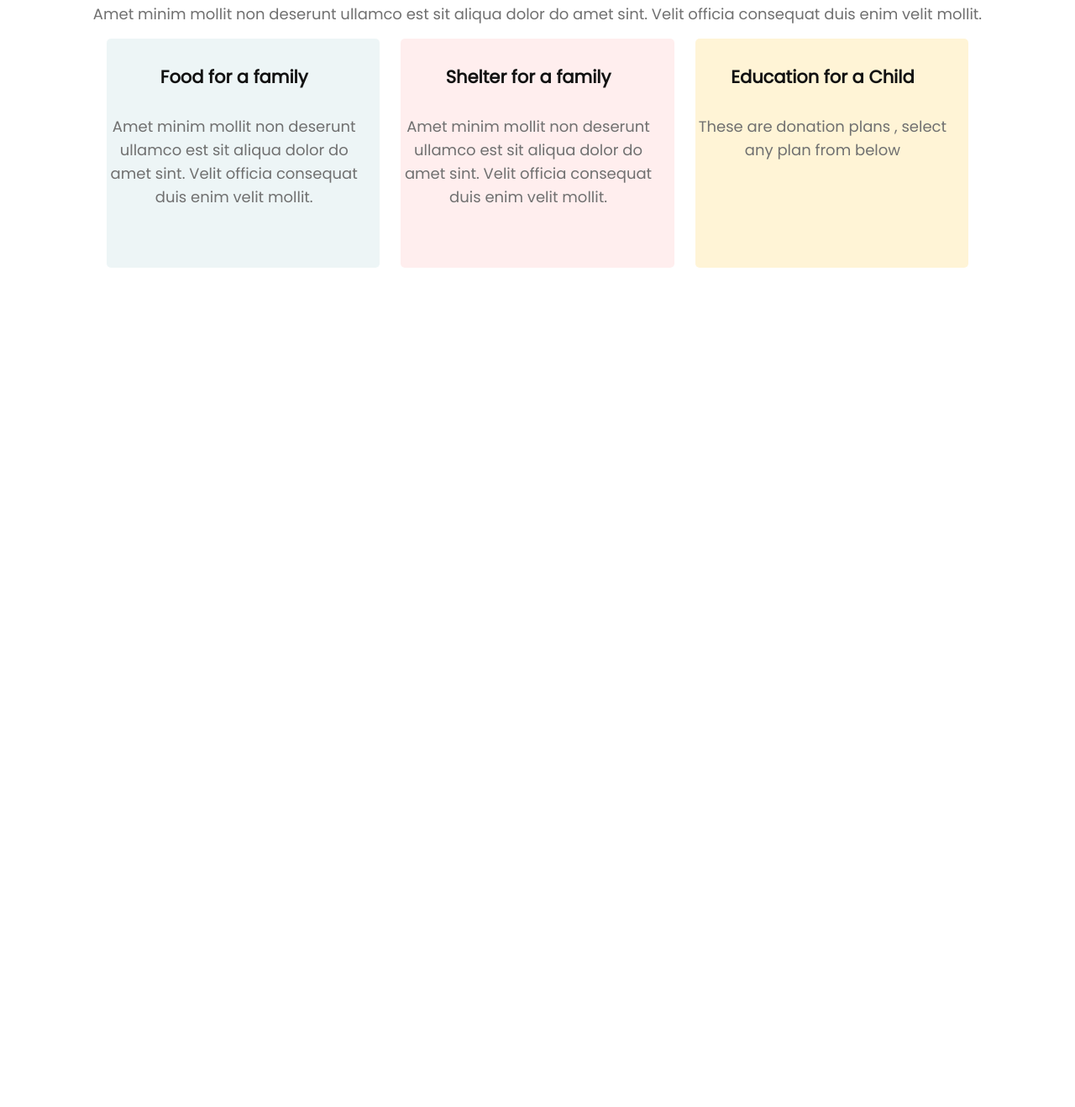
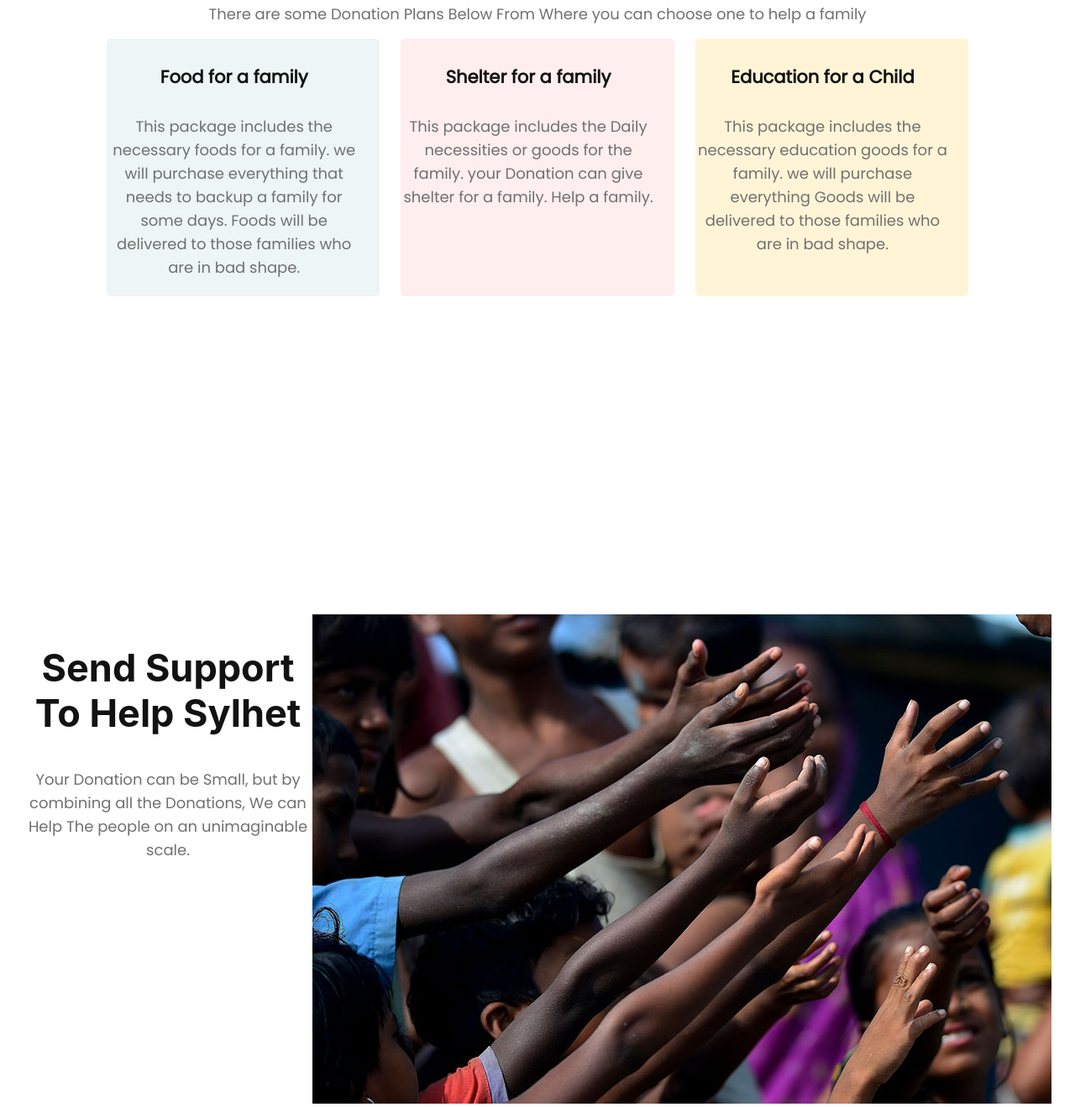
Before and after one commit to rakib-imtiaz/module5_assignment_1, a plain HTML site: page index.html in a window 1280 px wide. Shown: the part 1776-3095 px from the top of the page at 84% size. Before the commit the page ends 2496 px from the top, so only its background shows below. Drawn offline with nearby package versions, Linux system fonts and the light colour scheme.

Commit message:
polishing

```diff
--- a/CSS/style.css
+++ b/CSS/style.css
@@ -114,7 +114,7 @@ input[type="text"] {
 }
 
 #donatePlanTexts {
-  font-family: 'Poppins';
+  font-family: "Poppins";
   font-style: normal;
   font-weight: 600;
   font-size: 21px;
@@ -141,34 +141,62 @@ input[type="text"] {
   font-size: 23px;
   line-height: 80px;
   text-align: center;
-  height: 273px;
+  height: 307px;
   width: 24%;
   padding-right: 22px;
   margin-right: -94px;
   margin-left: 119px;
 }
-.our-donation-plan-section{
+.our-donation-plan-section {
+  margin-top: 50px;
+  height: 100vh;
+}
 
-  margin-top: 50px;
+#donation-plan-box-1 {
+  background: rgba(79, 157, 166, 0.1);
+  border-radius: 5px;
+}
+
+#donation-plan-box-2 {
+  background: rgba(255, 89, 89, 0.1);
+  border-radius: 5px;
+}
+
+#donation-plan-box-3 {
+  background: #fff4d6;
+  border-radius: 5px;
+}
+
+#sendsupport-header {
+  font-family: "Inter";
+  font-weight: 700;
+  font-size: 45px;
+  line-height: 54px;
+
+  color: #121212;
+}
+
+.section-4{
+
+  display: flex;
+  margin-left: 20px;
+  margin-right: 20px;
+  margin-top: 20px;
+  text-align: center;
   height: 100vh;
 
 
 }
 
-#donation-plan-box-1{
-  background: rgba(79, 157, 166, 0.1);
-  border-radius: 5px;
+.emails_container{
+  /* Rectangle 235 */
+
+
+position: absolute;
+width: 809px;
+height: 200px;
+
+background: #FFF4D6;
+
 
 }
-
-#donation-plan-box-2{
-  background: rgba(255, 89, 89, 0.1);
-border-radius: 5px;
-
-}
-
-#donation-plan-box-3{
-  background: #FFF4D6;
-border-radius: 5px;
-
-}
--- a/index.html
+++ b/index.html
@@ -76,7 +76,10 @@
         </div>
 
         <div class="amountBox">
-
+            <br>
+            <br>
+            <br>
+            <br>
             <form action="">
                 <input type="text" placeholder="Other Amount (Taka)">
             </form>
@@ -105,10 +108,7 @@
 
         <div>
             <h2 id="small_donation">
-                Amet minim mollit non deserunt
-                ullamco est sit aliqua dolor do amet
-                sint. Velit officia consequat duis enim
-                velit mollit. </h2>
+                There are some Donation Plans Below From Where you can choose one to help a family </h2>
         </div>
 
         <div class="flex-container-of-donation-plan">
@@ -118,10 +118,8 @@
                 <h1 id="donatePlanTexts">
                     Food for a family </h1>
                 <h2 id="small_donation">
-                    Amet minim mollit non deserunt
-                    ullamco est sit aliqua dolor do amet
-                    sint. Velit officia consequat duis enim
-                    velit mollit.
+                    This package includes the necessary foods for a family. we will purchase everything that needs to
+                    backup a family for some days. Foods will be delivered to those families who are in bad shape.
                 </h2>
 
             </div>
@@ -131,22 +129,20 @@
                     Shelter for a family </h1>
 
                 <h2 id="small_donation">
-                    Amet minim mollit non deserunt
-                    ullamco est sit aliqua dolor do amet
-                    sint. Velit officia consequat duis enim
-                    velit mollit.
+                    This package includes the Daily necessities or goods for the family.
+                    your Donation can give shelter for a family. Help a family.
                 </h2>
             </div>
 
-            <div class="internalBox-of-donation-plan" id ="donation-plan-box-3">
+            <div class="internalBox-of-donation-plan" id="donation-plan-box-3">
 
                 <h1 id="donatePlanTexts">
                     Education for a Child
                 </h1>
 
                 <h2 id="small_donation">
-                    These are donation plans , select any plan from below
-                </h2>
+                    This package includes the necessary education goods for a family. we will purchase everything Goods
+                    will be delivered to those families who are in bad shape. </h2>
             </div>
 
 
@@ -158,6 +154,55 @@
     </section>
 
 
+    <!-- section 4 -->
+
+    <section class="section-4">
+
+        <div>
+
+            <h1 id="sendsupport-header">Send Support To Help Sylhet</h1>
+
+            <h2 id="small_donation"> Your Donation can be Small, but by combining all the Donations, We can Help The
+                people on an unimaginable scale.
+            </h2>
+        </div>
+
+        <div>
+            <img src="images/donation13.jpg"
+                class="img-fluid ${3|rounded-top,rounded-right,rounded-bottom,rounded-left,rounded-circle,|}" alt="">
+        </div>
+
+
+    </section>
+
+    <!-- section 5 -->
+
+    <section class="section-5">
+
+        <div>
+            <h1 id="donation-plan-header">Get My Updates</h1>
+        </div>
+
+        <div>
+
+            <h2 id="small_donation">
+                Subscribe to our Website to get Latest Updates about Donations and Current Situations about Sylhet </h2>
+        </div>
+
+        <div class=" emails_container">
+            <form action="">
+
+                <input type="email" name="Email" id="" placeholder="Email">
+                <button type="submit" >Subscribe</button>
+            </form>
+        </div>
+
+
+
+
+    </section>
+
+
 </body>
 
 </html>
```
